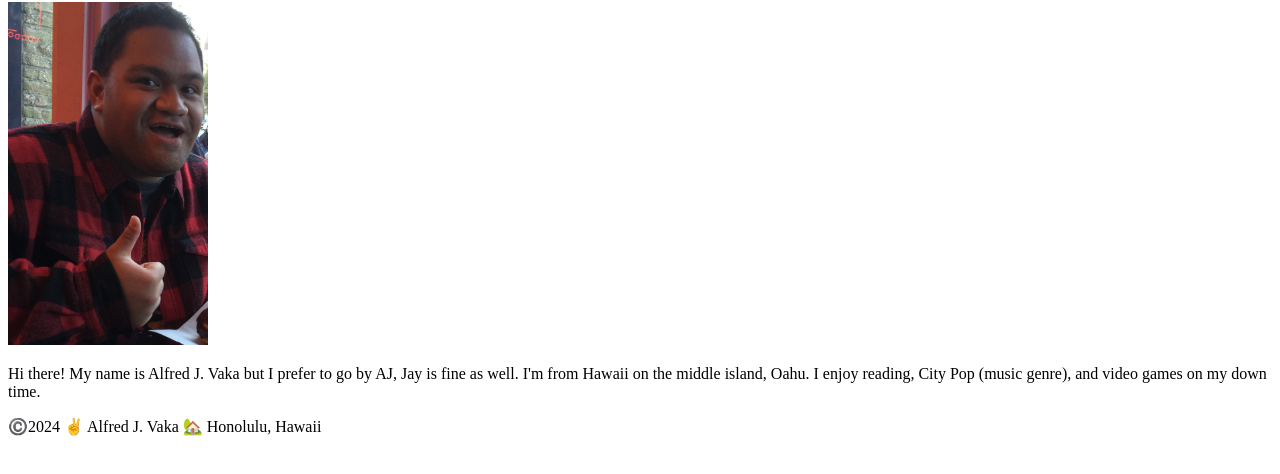
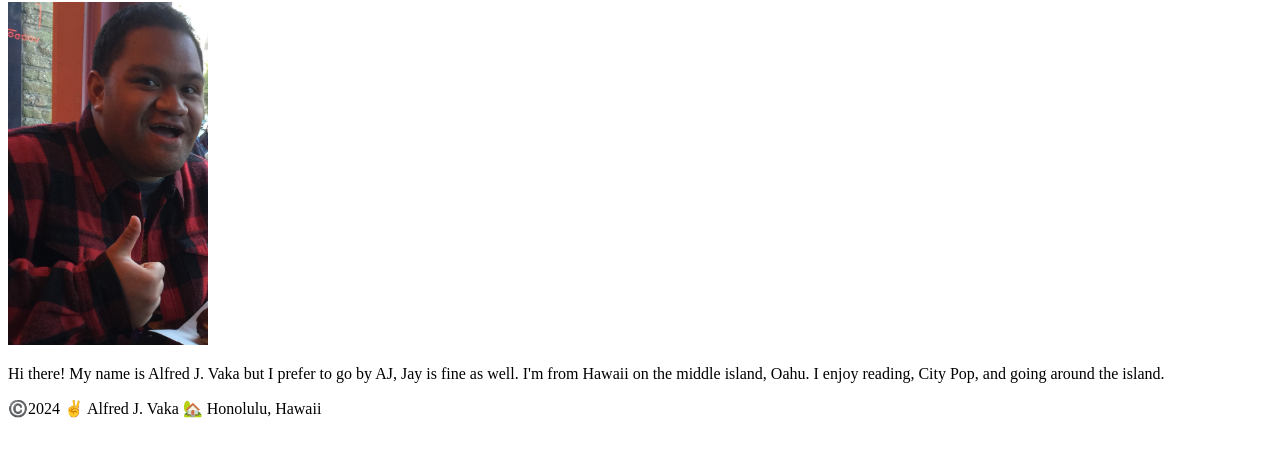
Before and after one commit to AJAYMAN150/wdd130, a plain HTML site: page index.html in a window 1280 px wide. Shown: the part 104-578 px from the top of the page. Drawn offline with Linux system fonts and the light colour scheme.

Commit message:
meta change

```diff
--- a/index.html
+++ b/index.html
@@ -2,7 +2,7 @@
 <html lang="en-US">
     <head>
         <meta charset="utf-8">
-        <meta name="viewpoint" content="width=device-width,initial-scale=1.0">
+        <meta name="viewport" content="width=device-width, initial-scale=1.0">
         <title>Alfred J. Vaka | WDD 130</title>
     </head>
     <body>
@@ -16,7 +16,7 @@
         <main>
             <h1>Alfred J. Vaka | WDD 130</h1>
             <img src="images/profile.jpg" alt="Hi, my name is Alfred J. Vaka" width="200">
-            <p> Hi there! My name is Alfred J. Vaka but I prefer to go by AJ, Jay is fine as well. I'm from Hawaii on the middle island, Oahu. I enjoy reading, City Pop (music genre), and video games on my down time.</p>
+            <p> Hi there! My name is Alfred J. Vaka but I prefer to go by AJ, Jay is fine as well. I'm from Hawaii on the middle island, Oahu. I enjoy reading, City Pop, and going around the island.</p>
         </main>
         <footer>
             <p>©️2024 ✌️ Alfred J. Vaka 🏡 Honolulu, Hawaii</p>
```
